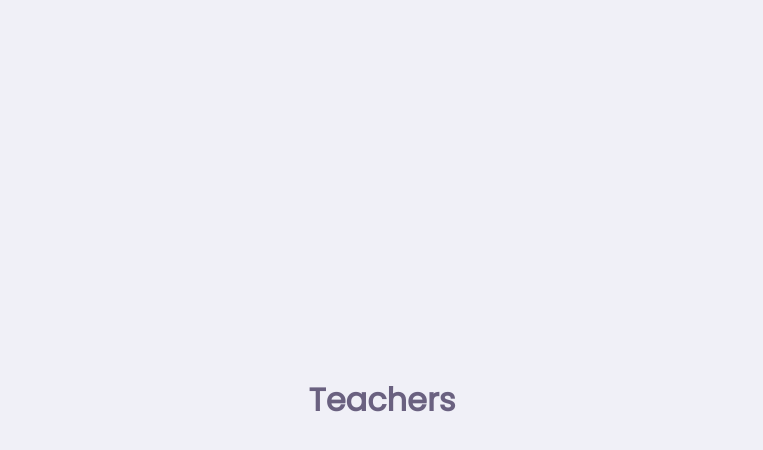
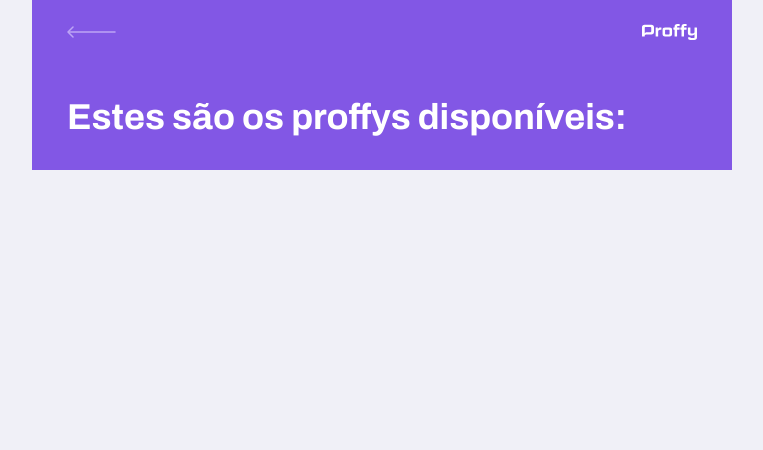
Before and after one commit to Rafarinh0/proffy, a React (Create React App) app in the folder web/: page /study in a window 1280 px wide. Shown: the top 450 px of the page, without its empty margins (258-1021 px from the left). Built offline with nearby package versions, Linux system fonts and the light colour scheme.

Commit message:
Criação e estilização do Header para as outras páginas e compartilhamento para o TeacherForm e TeacherList usando propriedades e interface

```diff
--- /dev/null
+++ b/web/src/components/PageHeader/index.tsx
@@ -0,0 +1,27 @@
+import React from 'react';
+import { Link } from 'react-router-dom';
+
+import logoImg from '../../assets/images/logo.svg';
+import backIcon from '../../assets/images/icons/back.svg';
+
+interface PageHeaderProps {
+    title: string;
+}
+
+const PageHeader: React.FC<PageHeaderProps> = (props) => {
+    return (
+        <header className="page-header">
+            <div className="top-bar-container">
+                <Link to="/">
+                    <img src={backIcon} alt="Voltar" />
+                </Link>
+                <img src={logoImg} alt="Proffy" />
+            </div>
+
+            <div className="header-content">
+                <strong>{props.title}</strong>
+            </div>
+        </header>
+    );
+}
+export default PageHeader;
--- a/web/src/pages/TeacherForm/index.tsx
+++ b/web/src/pages/TeacherForm/index.tsx
@@ -1,8 +1,14 @@
 import React from 'react';
+
+import PageHeader from '../../components/PageHeader';
+
+import './styles.css';
 
 function TeacherForm() {
     return (
-        <h1>Teacher Form</h1>
+        <div id="page-teacher-form" className="container">
+            <PageHeader title="Que bom que você quer dar aulas!" />
+        </div>
     )
 }
 
--- a/web/src/pages/TeacherList/index.tsx
+++ b/web/src/pages/TeacherList/index.tsx
@@ -1,8 +1,14 @@
 import React from 'react';
+
+import PageHeader from '../../components/PageHeader';
+
+import './styles.css';
 
 function TeacherList() {
     return (
-        <h1>Teachers</h1>
+        <div id="page-teacher-list" className="container">
+            <PageHeader title="Estes são os proffys disponíveis:" />
+        </div>
     )
 }
 
--- /dev/null
+++ b/web/src/pages/TeacherList/styles.css
@@ -0,0 +1,46 @@
+#page-teacher-list {
+    width: 100vw;
+    height: 100vh;
+}
+
+.page-header {
+    display: flex;
+    flex-direction: column;
+    background-color: var(--color-primary);
+}
+
+.page-header .top-bar-container {
+    width: 90%;
+    margin: 0 auto;
+    display: flex;
+    justify-content: space-between;
+    align-items: center;
+    color: var(--color-text-in-primary);
+    padding: 1.6rem 0;
+}
+
+.page-header .top-bar-container a {
+    height: 3.2rem;
+    transition: opacity 0.2s;
+}
+
+.page-header .top-bar-container a:hover {
+    opacity: 0.6;
+}
+
+.page-header .top-bar-container>img {
+    height: 1.6rem;
+}
+
+.page-header .header-content {
+    width: 90%;
+    margin: 0 auto;
+    position: relative;
+    margin: 3.2rem auto;
+}
+
+.page-header .header-content {
+    font: 700 3.6rem Archivo;
+    line-height: 4.2rem;
+    color: var(--color-title-in-primary);
+}
```
Also changed, not shown: web/src/components/PageHeader/styles.css (added), web/src/pages/TeacherForm/styles.css (added).
